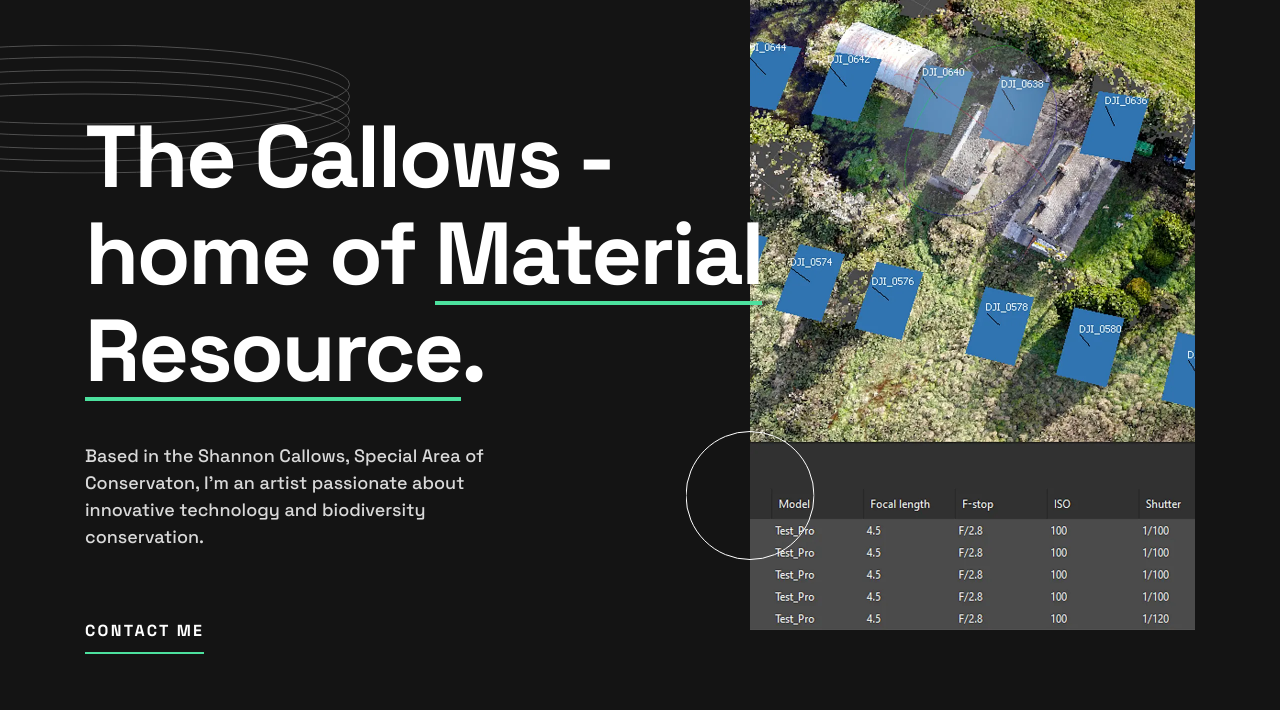
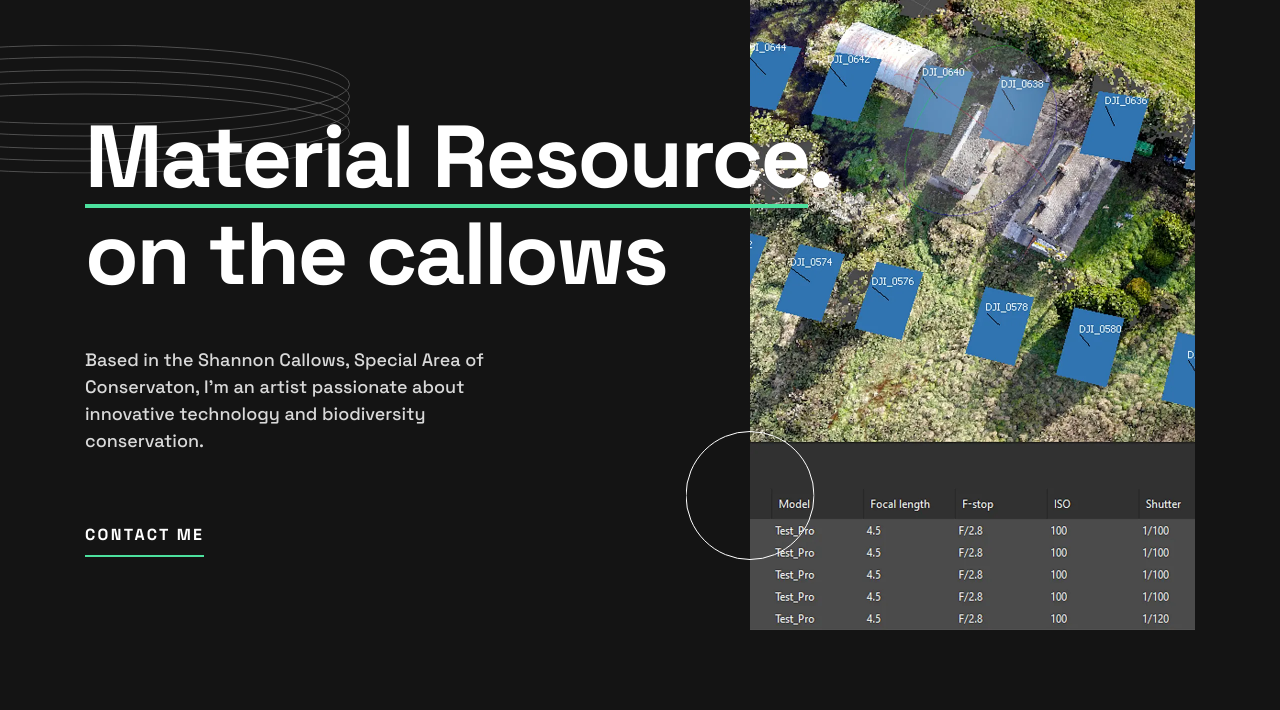
Before and after one commit to virtualanxiety/material-resource, a plain HTML site: page index.html in a window 1280 px wide. Shown: the part 90-800 px from the top of the page. Drawn offline with Linux system fonts and the light colour scheme.

Commit message:
Update index.html

```diff
--- a/index.html
+++ b/index.html
@@ -116,8 +116,8 @@
             />
             <div class="hero__text">
               <h1 class="hero__headline header-xl">
-                The Callows<br />
-                - home of <span>Material Resource</span>.
+                <span>Material Resource</span>.
+                on the callows<br />
               </h1>
               <p class="hero__description">
                 Based in the Shannon Callows, Special Area of Conservaton, I'm an artist passionate about
```
